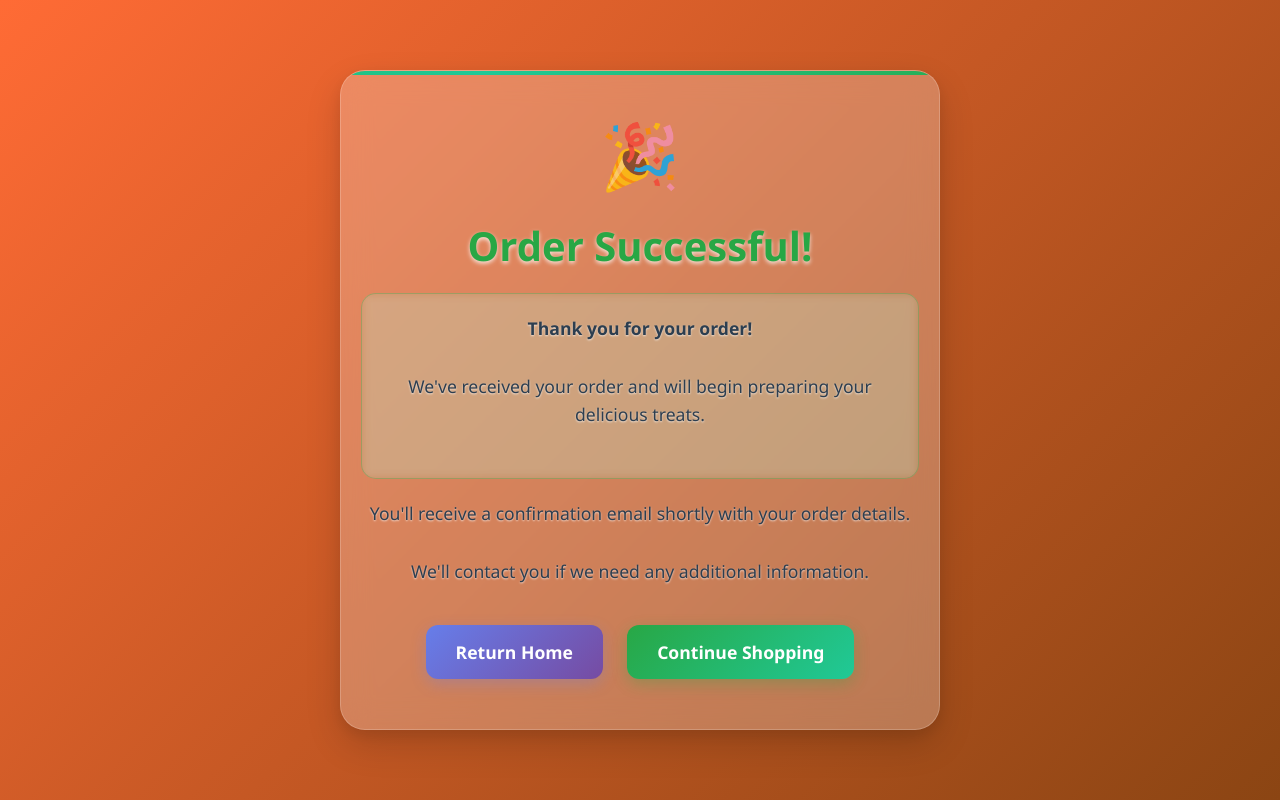
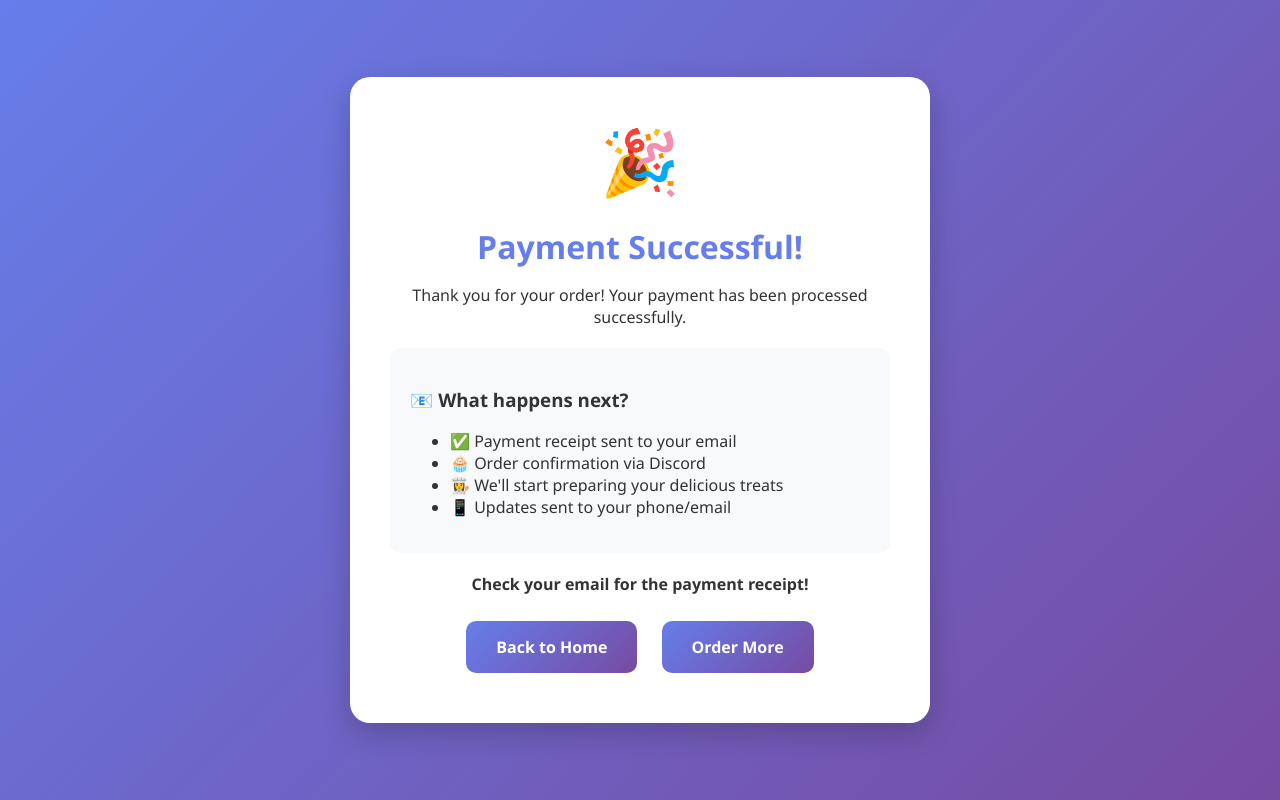
Before and after one commit to W11CK33Y/cupcakesontheavenue, a website: page success.html in a window 1280 px wide. Drawn offline with Linux system fonts and the light colour scheme.

Commit message:
modified:   success.html

```diff
--- a/success.html
+++ b/success.html
@@ -1,172 +1,102 @@
 <!DOCTYPE html>
 <html lang="en">
 <head>
-  <meta charset="UTF-8" />
-  <meta name="viewport" content="width=device-width, initial-scale=1.0" />
-  <title>Order Successful - Cupcakes on the Avenue</title>
-  <link rel="icon" type="image/x-icon" href="pictures/favicon.ico">
+    <meta charset="UTF-8">
+    <meta name="viewport" content="width=device-width, initial-scale=1.0">
+    <title>Payment Success - Cupcakes on the Avenue</title>
     <style>
-    * { box-sizing: border-box; margin: 0; padding: 0; }
-
         body {
             font-family: 'Segoe UI', Tahoma, Geneva, Verdana, sans-serif;
             background: linear-gradient(135deg, #667eea 0%, #764ba2 100%);
             min-height: 100vh;
-      color: #333;
-      transition: background 1s ease-in-out;
             display: flex;
-      flex-direction: column;
             align-items: center;
             justify-content: center;
-      padding: 20px;
+            margin: 0;
+            color: #333;
         }
 
-    /* Seasonal Theme Variables */
-    body.spring { background: linear-gradient(135deg, #90EE90 0%, #32CD32 100%); }
-    body.summer { background: linear-gradient(135deg, #FFE135 0%, #FFA500 100%); }
-    body.autumn { background: linear-gradient(135deg, #FF6B35 0%, #8B4513 100%); }
-    body.winter { background: linear-gradient(135deg, #B0E0E6 0%, #4682B4 100%); }
-
-    .container {
-      max-width: 600px;
-      margin: 0 auto;
-      padding: 40px 20px;
-      background: rgba(255, 255, 255, 0.25);
-      backdrop-filter: blur(15px);
-      border-radius: 25px;
-      box-shadow: 0 15px 35px rgba(0,0,0,0.15), 0 5px 15px rgba(0,0,0,0.08);
-      border: 1px solid rgba(255, 255, 255, 0.2);
-      transition: all 0.3s ease;
-      position: relative;
-      overflow: hidden;
-      color: #2c3e50;
+        .success-container {
+            background: white;
+            padding: 40px;
+            border-radius: 20px;
+            box-shadow: 0 10px 30px rgba(0,0,0,0.2);
             text-align: center;
+            max-width: 500px;
+            margin: 20px;
         }
 
-    .container::before {
-      content: '';
-      position: absolute;
-      top: 0;
-      left: 0;
-      right: 0;
-      height: 4px;
-      background: linear-gradient(90deg, #28a745, #20c997, #28a745);
-      background-size: 200% 100%;
-      animation: gradientShift 3s ease-in-out infinite;
-    }
-
-    @keyframes gradientShift {
-      0%, 100% { background-position: 0% 50%; }
-      50% { background-position: 100% 50%; }
-    }
-
-    .icon {
+        .success-icon {
             font-size: 4rem;
             margin-bottom: 20px;
-      opacity: 0.8;
-      animation: bounce 2s infinite;
-    }
-
-    @keyframes bounce {
-      0%, 20%, 50%, 80%, 100% { transform: translateY(0); }
-      40% { transform: translateY(-10px); }
-      60% { transform: translateY(-5px); }
         }
 
         h1 {
-      color: #28a745;
-      font-size: 2.5rem;
-      margin-bottom: 20px;
-      text-shadow: 0 2px 4px rgba(255, 255, 255, 0.8);
-      font-weight: 700;
+            color: #667eea;
+            margin-bottom: 15px;
         }
 
-    p {
-      color: #2c3e50;
-      margin-bottom: 30px;
-      font-size: 1.1rem;
-      line-height: 1.6;
-      text-shadow: 0 1px 2px rgba(255, 255, 255, 0.7);
-    }
-
-    .highlight {
-      background: rgba(40, 167, 69, 0.1);
-      border: 1px solid rgba(40, 167, 69, 0.3);
+        .order-details {
+            background: #f8f9fa;
             padding: 20px;
-      border-radius: 15px;
+            border-radius: 10px;
             margin: 20px 0;
-      backdrop-filter: blur(5px);
+            text-align: left;
         }
 
         .btn {
+            display: inline-block;
             background: linear-gradient(135deg, #667eea 0%, #764ba2 100%);
             color: white;
-      border: none;
-      border-radius: 12px;
             padding: 15px 30px;
-      font-size: 1.1rem;
+            text-decoration: none;
+            border-radius: 10px;
+            margin: 10px;
             font-weight: bold;
-      text-decoration: none;
-      transition: all 0.3s ease;
-      display: inline-block;
-      margin: 10px;
-      box-shadow: 0 5px 15px rgba(102, 126, 234, 0.3);
-    }
-
-    .btn:hover {
-      transform: translateY(-2px);
-      box-shadow: 0 8px 25px rgba(102, 126, 234, 0.4);
-    }
-
-    .btn.success {
-      background: linear-gradient(135deg, #28a745 0%, #20c997 100%);
-      box-shadow: 0 5px 15px rgba(40, 167, 69, 0.3);
-    }
-
-    .btn.success:hover {
-      box-shadow: 0 8px 25px rgba(40, 167, 69, 0.4);
         }
     </style>
 </head>
 <body>
-  <div class="container">
-    <div class="icon">🎉</div>
-    <h1>Order Successful!</h1>
+    <div class="success-container">
+        <div class="success-icon">🎉</div>
+        <h1>Payment Successful!</h1>
+        <p>Thank you for your order! Your payment has been processed successfully.</p>
 
-    <div class="highlight">
-      <p><strong>Thank you for your order!</strong></p>
-      <p>We've received your order and will begin preparing your delicious treats.</p>
+        <div class="order-details" id="orderDetails">
+            <h3>📧 What happens next?</h3>
+            <ul style="text-align: left; margin: 15px 0;">
+                <li>✅ Payment receipt sent to your email</li>
+                <li>🧁 Order confirmation via Discord</li>
+                <li>👩‍🍳 We'll start preparing your delicious treats</li>
+                <li>📱 Updates sent to your phone/email</li>
+            </ul>
         </div>
 
-    <p>You'll receive a confirmation email shortly with your order details.</p>
-    <p>We'll contact you if we need any additional information.</p>
+        <p><strong>Check your email for the payment receipt!</strong></p>
 
-    <div style="margin-top: 30px;">
-      <a href="index.html" class="btn">Return Home</a>
-      <a href="shop.html" class="btn success">Continue Shopping</a>
+        <div>
+            <a href="/" class="btn">Back to Home</a>
+            <a href="shop.html" class="btn">Order More</a>
         </div>
     </div>
 
     <script>
-    function setSeasonalTheme() {
-      const now = new Date();
-      const month = now.getMonth() + 1;
-      const day = now.getDate();
+        // Get session ID from URL and fetch order details if needed
+        const urlParams = new URLSearchParams(window.location.search);
+        const sessionId = urlParams.get('session_id');
 
-      document.body.classList.remove('spring', 'summer', 'autumn', 'winter');
-
-      if ((month === 3 && day >= 20) || month === 4 || month === 5 || (month === 6 && day < 21)) {
-        document.body.classList.add('spring');
-      } else if ((month === 6 && day >= 21) || month === 7 || month === 8 || (month === 9 && day < 22)) {
-        document.body.classList.add('summer');
-      } else if ((month === 9 && day >= 22) || month === 10 || month === 11 || (month === 12 && day < 21)) {
-        document.body.classList.add('autumn');
-      } else {
-        document.body.classList.add('winter');
-      }
+        if (sessionId) {
+            console.log('Payment session:', sessionId);
+            // You could fetch additional order details here if needed
         }
 
-    setSeasonalTheme();
+        // Track successful purchase
+        if (typeof gtag === 'function') {
+            gtag('event', 'purchase_complete', {
+                event_category: 'ecommerce',
+                event_label: 'stripe_checkout'
+            });
+        }
     </script>
 </body>
 </html>
```
Lines whose indentation alone changed are shown as unchanged.
